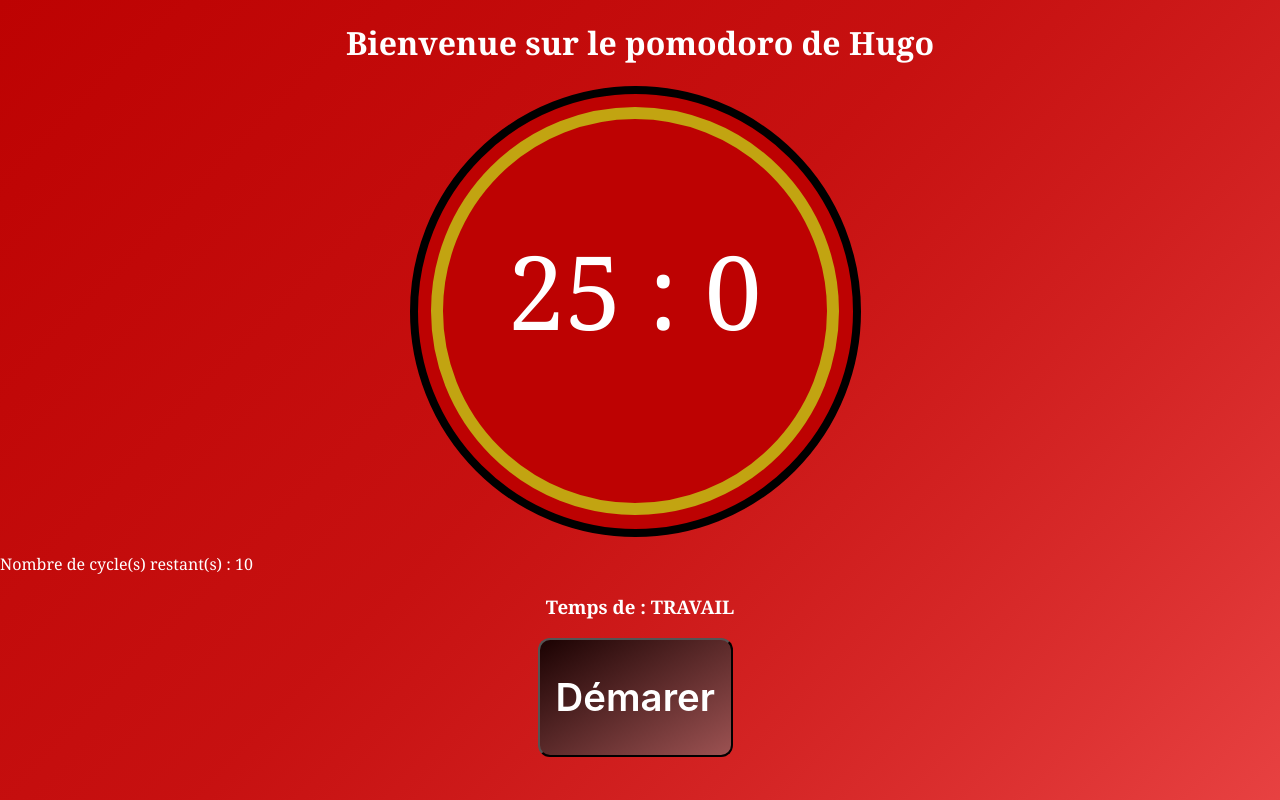
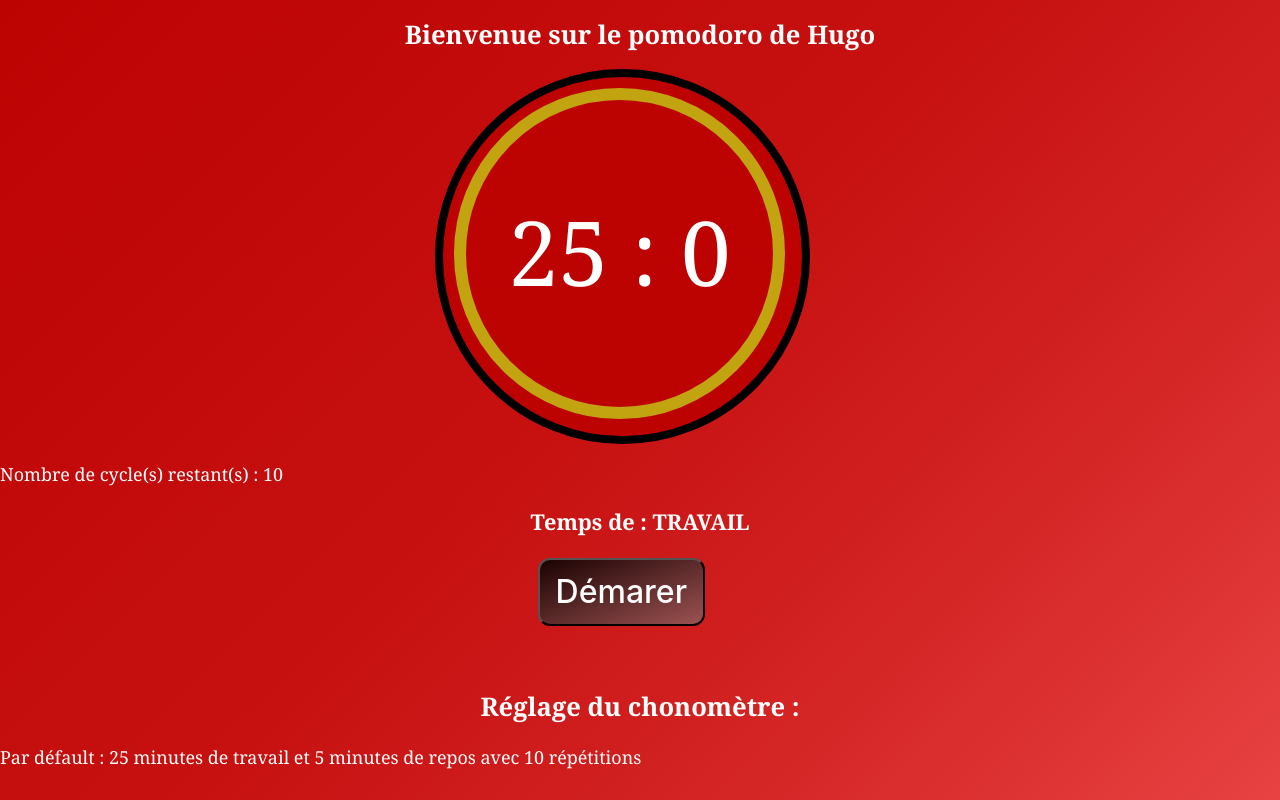
Before and after one commit to hpottier272/pomodoro_hugo, a plain HTML site: page index.html in a window 1280 px wide. Shown: the top 800 px of the page. Drawn offline with Linux system fonts and the light colour scheme.

Commit message:
reglage pour test respnsive et décoration

```diff
--- a/partie_css.css
+++ b/partie_css.css
@@ -1,6 +1,7 @@
 h1{
     color: white;
     text-align: center;
+    font-size: 2vw;
 }
 
 body{
@@ -14,16 +15,16 @@ body{
 
 #affichage{
     color: white;
-    font-size: 8vw;
+    font-size: 7vw;
     text-align: center;
 
 }
 
 .deuxieme_cercle{
-    margin-left: 32%;
+    margin-left: 34%;
     border-radius:50%;
-    width: 34vw;
-    height: 34vw;
+    width: 28vw;
+    height: 28vw;
     border: 0.7vw solid black;
 }
 
@@ -31,8 +32,8 @@ body{
     margin-top: 3%;
     margin-left: 3%;
     border-radius:50%;
-    width: 30vw;
-    height: 30vw;
+    width: 24vw;
+    height: 24vw;
     border: 1vw solid   rgb(194, 164, 17);
 }
 
@@ -59,9 +60,9 @@ button{
     cursor: pointer;
     display: inline-block;
     font-family: -apple-system,system-ui,"Segoe UI",Roboto,Helvetica,Arial,sans-serif;
-    font-size: 3vw;
-    font-weight: 600;
-    line-height: 3;
+    font-size: 2.5vw;
+    font-weight: 450;
+    line-height: 2;
     outline: transparent;
     padding: 0 1rem;
     text-align: center;
@@ -109,8 +110,16 @@ h3,h2{
     text-align: center;
 }
 
+h3{
+    font-size: 1.7vw;
+}
+
+h2{
+    font-size: 2vw;
+}
 
 p{
+    font-size: 1.4vw;
     color: white;
 }
 
@@ -118,8 +127,9 @@ input{
     background-color: white;
     border-width: 0.5vw;
     border-color:  rgb(194, 164, 17);
-
     border-radius: 6.25em;
     margin-top: 3%;
     margin-right: 50%;
+    height: 2.5vw;
+    width: 33vw;
 }
--- a/partie_js.js
+++ b/partie_js.js
@@ -28,7 +28,7 @@ let para_sec = secondes;
 let para_min = minutes;
 affiche_chrono.innerHTML = para_min + " : " + para_sec;
 para_repeti.innerHTML = "<p>Nombre de cycle(s) restant(s) : " + cycle + "</p>";
-temps_de.innerHTML = "<p>Temps de : " + mode;
+temps_de.innerHTML = "Temps de : " + mode;
 
 function valid(){
     if(chm_min_rp.value != 0 && chm_min_rp.value <=120){
@@ -115,7 +115,7 @@ function tictictic() {
                 para_sec = secondes;
                 para_min = minutes;
                 affiche_chrono.innerHTML = para_min + " : " + para_sec;
-                temps_de.innerHTML = "<p>Temps de : " + mode;
+                temps_de.innerHTML = "Temps de : " + mode;
                 affiche_chrono.style.color = "rgb(194, 164, 17)";
                 affiche_chrono.style.color = "rgb(194, 164, 17)";
             }
@@ -128,7 +128,7 @@ function tictictic() {
                 para_sec = secondes;
                 para_min = minutes;
                 affiche_chrono.innerHTML = para_min + " : " + para_sec;
-                temps_de.innerHTML = "<p>Temps de : " + mode;
+                temps_de.innerHTML = "Temps de : " + mode;
                 affiche_chrono.style.color = "rgb(194, 164, 17)";
                 affiche_chrono.style.color = "rgb(194, 164, 17)";
                 if (cycle >= 0){
```
